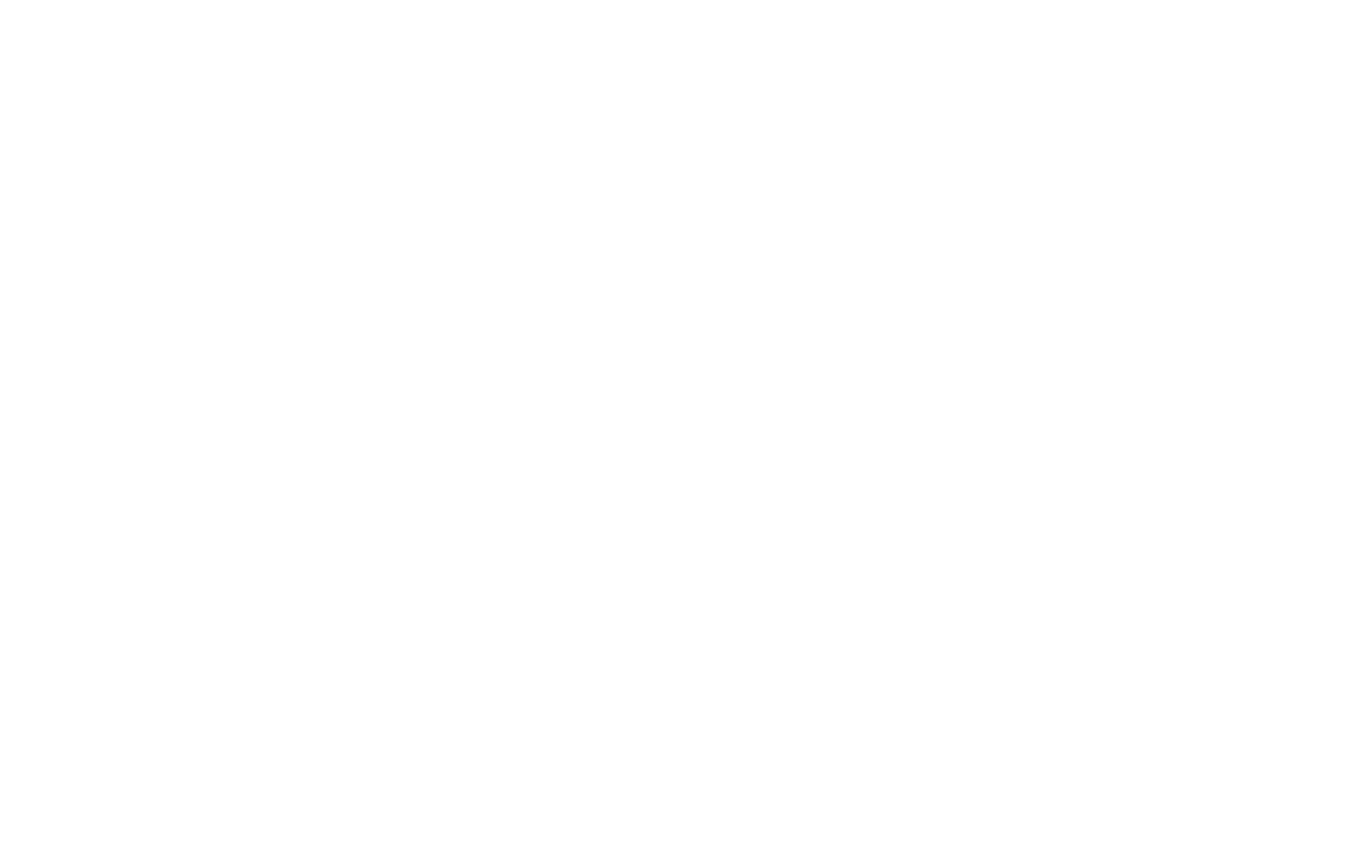
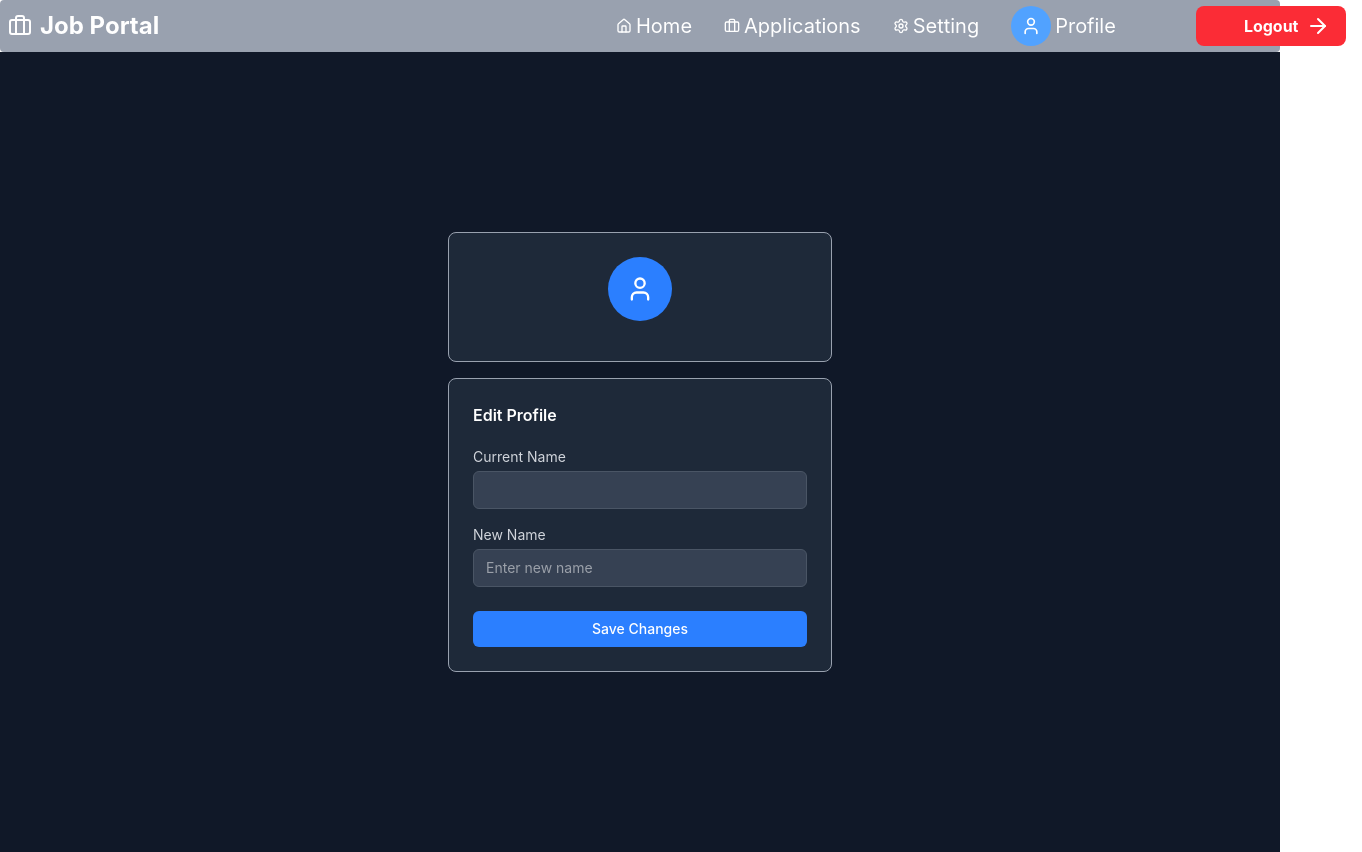
Before and after one commit to ChamlingUttam/jobportal, a React (Vite) app in the folder client/: page /setting in a window 1280 px wide. Before the commit this address had no page. Shown: the whole page, 1362 px wide, since content can reach past the window. Before the commit the page ends 800 px from the top, so only its background shows below. Built offline with nearby package versions, Linux system fonts and the light colour scheme.

Commit message:
implemnt react-router and touch the setting page

```diff
--- a/client/src/components/common/Logout.tsx
+++ b/client/src/components/common/Logout.tsx
@@ -1,18 +1,22 @@
 
+import { ArrowRight } from 'lucide-react'
 import { useAppDispatch } from '../../app/hooks'
 import { removeData } from '../../features/auth/authSlice'
+import { useNavigate } from 'react-router-dom'
 
 const Logout = () => {
+  const navigate = useNavigate()
     const dispatch = useAppDispatch()
     const handleLogout = ()=>{
         dispatch(removeData())
-
+        navigate("/login")
     }
   return (
-    <div>
-       <button type="button" className='text-white font-bold bg-red-500 hover:bg-red-600 cursor-pointer ' onClick={handleLogout}>
-        Logout
+    <div className='relative'>
+       <button type="button" className='text-white font-bold bg-red-500 hover:bg-red-600 cursor-pointer p-2 px-12 rounded-lg' onClick={handleLogout}>
+        <span>Logout</span>
        </button>
+        <span className='absolute top-2 right-4 text-white'><ArrowRight/></span>
     </div>
   )
 }
--- a/client/src/components/jobs/JobList.tsx
+++ b/client/src/components/jobs/JobList.tsx
@@ -39,10 +39,10 @@ const JobList = () => {
 
   console.log("jobs:", jobs, "loading:", loading, "error:", error);
   return (
-    <div className="p-6 max-w-350 mx-auto">
+    <div className="p-6 w-full lg:max-w-350 mx-auto bg-gray-900 text-white h-full">
       <div className="w-full flex justify-between p-2">
       <span>
-         <h1 className="mb-6 text-2xl md:text-3xl font-bold">
+         <h1 className="mb-6 text-2xl md:text-3xl font-bold hidden md:block">
         Open Positions ({filterJobs.length})
       </h1></span>
       <div className=" relative ">
@@ -50,10 +50,10 @@ const JobList = () => {
          <span>
         <input
         onChange={(e)=>setSearch(e.target.value)}
-         type="text" placeholder="search job by comapyn,titl,types..."  className="text-md text-gray-600 p-2 w-sm border border-gray-400 rounded-lg" />
+         type="text" placeholder="search job by comapyn,titl,types..."  className="text-md text-white p-2 lg:w-sm w-full  border border-gray-400 rounded-lg" />
       </span>
       <span className=" absolute right-2  top-2">
-        <Search className="text-gray-400"/>
+        <Search className="text-gray-400 hidden lg:block"/>
       </span>
       </div>
 
--- /dev/null
+++ b/client/src/components/layout/MainLayout.tsx
@@ -0,0 +1,17 @@
+import { Outlet } from "react-router-dom";
+import Navbar from "./Navbar";
+
+
+
+const MainLayout = () => {
+  return (
+    <div className="flex flex-col">
+        <Navbar/>
+        <main>
+            <Outlet/>
+            </main>
+    </div>
+  )
+}
+
+export default MainLayout
--- /dev/null
+++ b/client/src/components/layout/Navbar.tsx
@@ -0,0 +1,64 @@
+
+
+
+import { Briefcase, Home, Settings, User } from "lucide-react"
+import { useAppSelector } from "../../app/hooks"
+import Logout from "../common/Logout"
+import { Link } from "react-router-dom"
+// import { useAppDispatch } from "../../app/hooks"
+// import { loginUser } from "../../features/auth/authSlice"
+
+
+const Navbar = () => {
+    // const dispatch = useAppDispatch()
+
+    const {user} = useAppSelector((state)=>state.auth)
+
+  return (
+    <nav className='w-full h-13 bg-gray-400 flex justify-between rounded-sm'>
+        {/** left side - */}
+        <div className="hidden md:flex items-center p-2 gap-2">
+            <span><Briefcase className="text-white" /></span>
+            <span><h1 className="font-bold text-white text-2xl">Job Portal</h1></span>
+        </div>
+        {/** right side -*/}
+       <div className="flex items-center justify-between w-full md:w-2xl">
+         <div>
+            <ul className="flex md:gap-8 gap-4 pr-16 p-2 items-center text-white">
+                    <Link to={"/jobPage"}>
+                <div className="cursor-pointer gap-1 flex items-center">
+                <li><Home className="w-4 h-4"/></li><span className="text-xl  hidden md:block ">Home</span>
+                </div>
+                    </Link>
+
+
+                <Link to={"/application"}>
+                 <div className="cursor-pointer gap-1 flex items-center">
+                <li><Briefcase className="w-4 h-4"/></li><span className="text-xl   hidden md:block">Applications</span>
+                </div>
+                </Link>
+
+
+                <Link to={"/setting"}>
+                 <div className="cursor-pointer gap-1 flex items-center">
+                <li><Settings className="w-4 h-4"/></li><span className="text-xl   hidden md:block">Setting</span>
+                </div>
+                </Link>
+
+                 <div className="cursor-pointer gap-1 flex items-center">
+    <li className="h-10 w-10 rounded-full bg-blue-400 text-white flex items-center justify-center list-none">
+        <User className="w-5 h-5"/>
+    </li>
+    <span className="text-xl">{user?.name ?? "Profile"}</span>
+</div>
+            </ul>
+        </div>
+        <div className="p-4">
+            <Logout/>
+        </div>
+        </div>
+    </nav>
+  )
+}
+
+export default Navbar
--- /dev/null
+++ b/client/src/pages/application/JobApplication.tsx
@@ -0,0 +1,11 @@
+import React from 'react'
+
+const JobApplication = () => {
+  return (
+    <div>
+      welcome to job application
+    </div>
+  )
+}
+
+export default JobApplication
--- a/client/src/pages/dashboard/Dashboard.tsx
+++ b/client/src/pages/dashboard/Dashboard.tsx
@@ -1,11 +1,12 @@
 import JobList from "../../components/jobs/JobList"
+// import Navbar from "../../components/layout/Navbar"
 
 
 
 const Dashboard = () => {
   return (
     <div>
-      hello form dashboard
+      {/* <Navbar/> */}
       <JobList/>
     </div>
   )
--- a/client/src/pages/home/Home.tsx
+++ /dev/null
@@ -1,11 +0,0 @@
-import React from 'react'
-
-const Home = () => {
-  return (
-    <div>
-      welcome to home page
-    </div>
-  )
-}
-
-export default Home
--- /dev/null
+++ b/client/src/pages/job/JobPage.tsx
@@ -0,0 +1,13 @@
+// import React from 'react'
+import JobList from '../../components/jobs/JobList'
+
+const JobPage = () => {
+  return (
+    <div>
+      <JobList/>
+    </div>
+  )
+}
+
+export default JobPage
+{/* <JobList/> */}
--- /dev/null
+++ b/client/src/pages/setting/Setting.tsx
@@ -0,0 +1,91 @@
+// import { User } from 'lucide-react'
+// // import React from 'react'
+// // import { useSearchParams } from 'react-router-dom'
+// import { useAppSelector } from '../../app/hooks'
+
+// const Setting = () => {
+//   const {user} = useAppSelector((state)=>state.auth)
+//   return (
+//     <div className='flex  items-center justify-center bg-gray-900 w-full h-screen'>
+//       <div className='flex flex-col'>
+//         <div className='w-sm border border-gray-400 rounded-lg'>
+//           <div className='flex flex-col p-4 items-center pt-10'>
+//             <span className='w-10 h-10 rounded-full bg-blue-500 text-center'><User /></span>
+//             <span>{user.name}</span>
+//           </div>
+//         </div>
+//         {/** old name */}
+//         <div>
+//           <input type="text" />
+//         </div>
+
+//         {/**change nme */}
+//         <div>
+//           <input type="text" />
+//         </div>
+//       </div>
+//     </div>
+//   )
+// }
+
+// export default Setting
+
+
+
+
+import { User } from 'lucide-react'
+// import React from 'react'
+// import { useSearchParams } from 'react-router-dom'
+import { useAppSelector } from '../../app/hooks'
+
+const Setting = () => {
+  const {user} = useAppSelector((state)=>state.auth)
+  return (
+    <div className='flex items-center justify-center bg-gray-900 w-full min-h-screen p-4'>
+      <div className='flex flex-col w-full max-w-sm'>
+        {/** profile card */}
+        <div className='w-full border border-gray-400 rounded-lg bg-gray-800'>
+          <div className='flex flex-col p-6 items-center gap-2'>
+            <span className='w-16 h-16 rounded-full bg-blue-500 flex items-center justify-center'>
+              <User className='text-white w-7 h-7' />
+            </span>
+            <span className='text-white text-lg font-semibold'>{user?.name}</span>
+            <span className='text-gray-400 text-sm'>{user?.email}</span>
+          </div>
+        </div>
+
+        {/** edit form */}
+        <div className='w-full border border-gray-400 rounded-lg bg-gray-800 mt-4 p-6 flex flex-col gap-4'>
+          <h2 className='text-white text-base font-semibold mb-1'>Edit Profile</h2>
+
+          {/** old name */}
+          <div className='flex flex-col gap-1'>
+            <label className='text-gray-300 text-sm'>Current Name</label>
+            <input
+              type="text"
+              disabled
+              value={user?.name ?? ""}
+              className='bg-gray-700 text-gray-400 rounded-md px-3 py-2 text-sm border border-gray-600 cursor-not-allowed'
+            />
+          </div>
+
+          {/** change name */}
+          <div className='flex flex-col gap-1'>
+            <label className='text-gray-300 text-sm'>New Name</label>
+            <input
+              type="text"
+              placeholder="Enter new name"
+              className='bg-gray-700 text-white rounded-md px-3 py-2 text-sm border border-gray-600 focus:outline-none focus:border-blue-500'
+            />
+          </div>
+
+          <button className='mt-2 bg-blue-500 hover:bg-blue-600 transition-colors text-white text-sm font-medium rounded-md py-2'>
+            Save Changes
+          </button>
+        </div>
+      </div>
+    </div>
+  )
+}
+
+export default Setting
--- a/client/src/routes/AppRouter.tsx
+++ b/client/src/routes/AppRouter.tsx
@@ -1,24 +1,30 @@
 import { Route,Routes } from "react-router-dom"
-import Home from "../pages/home/Home"
 import Login from "../pages/auth/Login"
 import { Protected } from "./ProtectedRoute"
 import Dashboard from "../pages/dashboard/Dashboard"
 import Register from "../pages/auth/Register"
+import Setting from "../pages/setting/Setting"
+import JobApplication from "../pages/application/JobApplication"
+import MainLayout from "../components/layout/MainLayout"
+import JobPage from "../pages/job/JobPage"
 
 const AppRouter = () => {
   return (
     <Routes>
-      <Route path="/" element={<Home/>} />
         <Route path="/login" element={<Login/>} />
         <Route path="/register" element={<Register/>} />
+      <Route element={<MainLayout/>}>
         {/* <Route path="/dashboard" element={<Dashboard/>} /> */}
-
+        <Route path="jobPage" element={<JobPage/>}/>
+        <Route path="/setting" element={<Setting/>} />
+        <Route path="/application" element={<JobApplication/>}/>
         <Route path="/dashboard" element={
           <Protected>
             <Dashboard/>
-      </Protected>} />
+          </Protected>
+        } />
+      </Route>
     </Routes>
-
   )
 }
 
```
Lines whose indentation alone changed are shown as unchanged.
